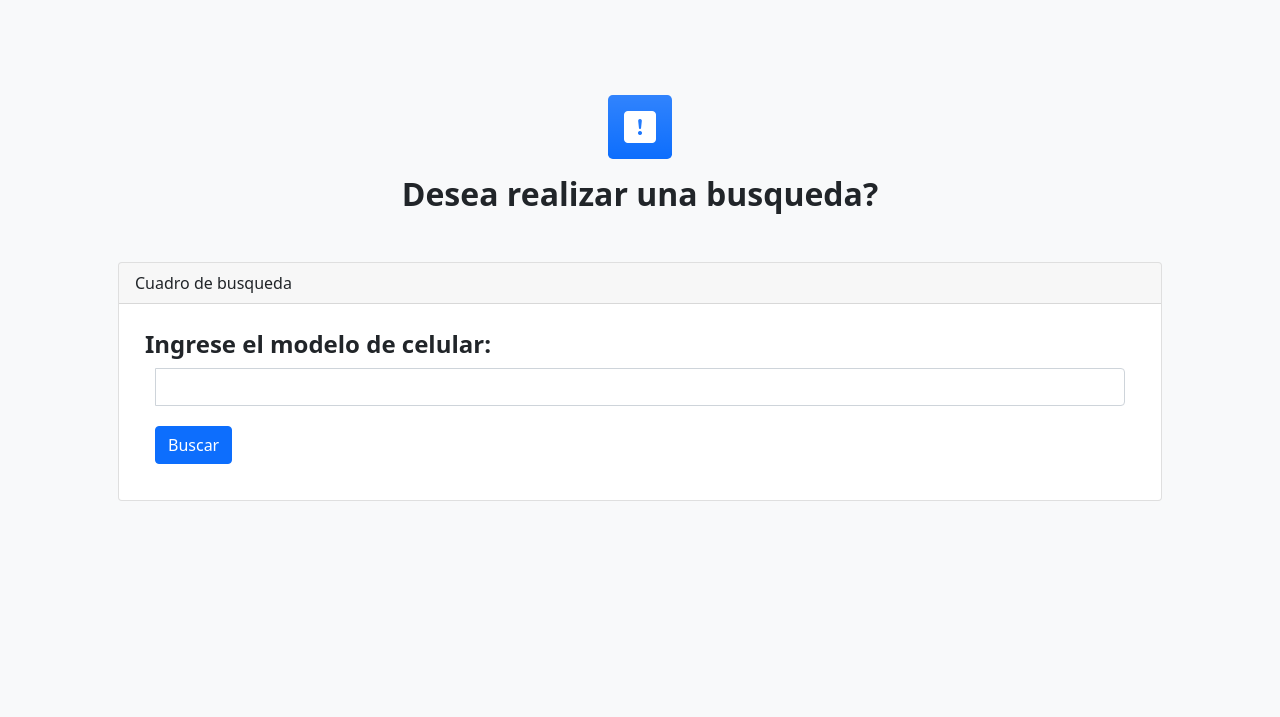
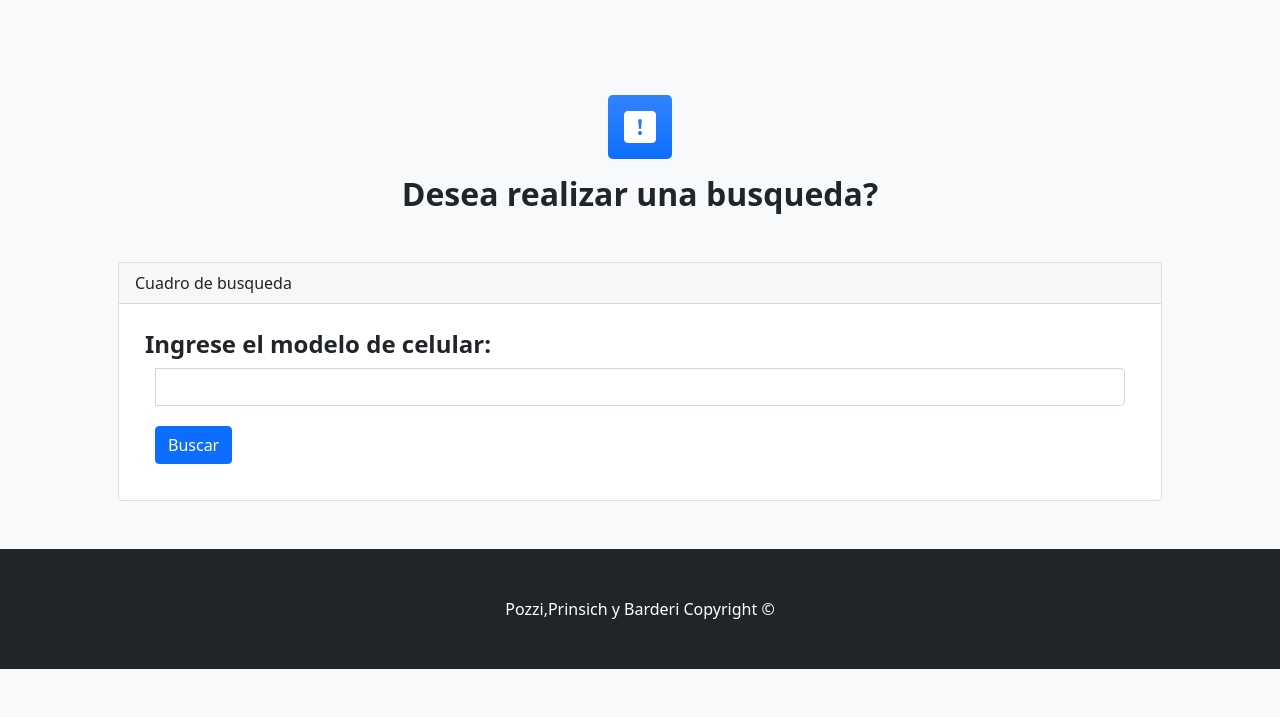
Before and after one commit to Bromualdo/Proyectowebgrupo2, a Django app: page /listados/ in a window 1280 px wide. Shown: the part 1405-2122 px from the top of the page. Before the commit the page ends 1906 px from the top, so only its background shows below. Run offline with Django 4.2, Linux system fonts and the light colour scheme; some libraries are stand-ins or nearby versions.

Commit message:
cuasi entrega final2

```diff
--- a/Webfinal/Miapp/templates/inicio.html
+++ b/Webfinal/Miapp/templates/inicio.html
@@ -113,8 +113,12 @@
                     </form>
 
                     </div>
-                  </div>
+                </div>
             </div>
+            <footer class="py-5 bg-dark">
+                <div class="container px-5"><p class="m-0 text-center text-white">Pozzi,Prinsich y Barderi Copyright &copy; </p></div>
+            </footer>
         </section>
+
     </body>
 </html>
```
